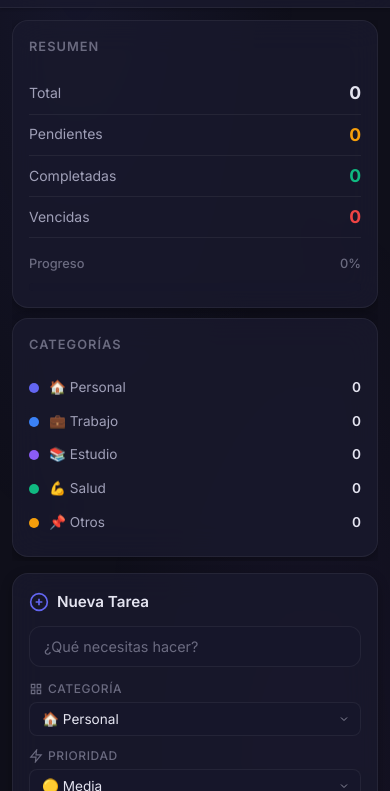
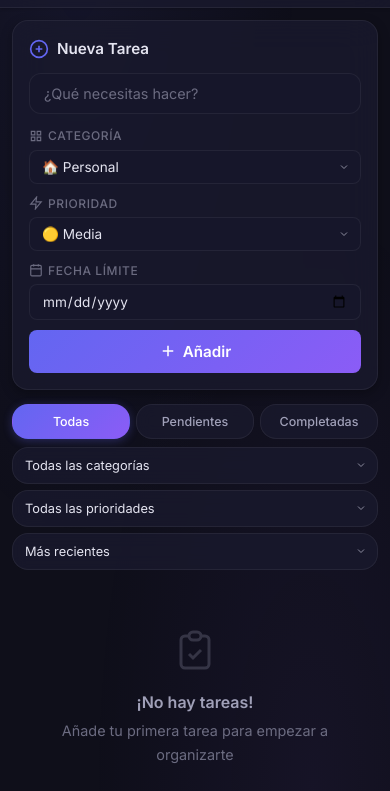
Before and after one commit to Dehiven/TaskFlow-Gestor-de-Tareas-Profesional, a plain HTML site: page index.html in a window 390 px wide. Shown: the part 53-844 px from the top of the page. Drawn offline with Linux system fonts and the light colour scheme.

Commit message:
🎨 UI: Reordenar layout móvil (Nueva Tarea arriba, Stats abajo)

```diff
--- a/style.css
+++ b/style.css
@@ -1351,14 +1351,23 @@ input[type="date"]:focus {
         height: 22px;
     }
 
-    /* Main layout */
+    /* Main layout — Stacked with specific order */
     .app-main {
         padding: 12px;
         gap: 12px;
+        display: flex;
+        flex-direction: column;
+    }
+
+    .tasks-area {
+        order: 1;
+        /* Appears first */
     }
 
     /* Stats: vertical compact */
     .stats-panel {
+        order: 2;
+        /* Appears second */
         flex-direction: column;
         gap: 10px;
     }
```
